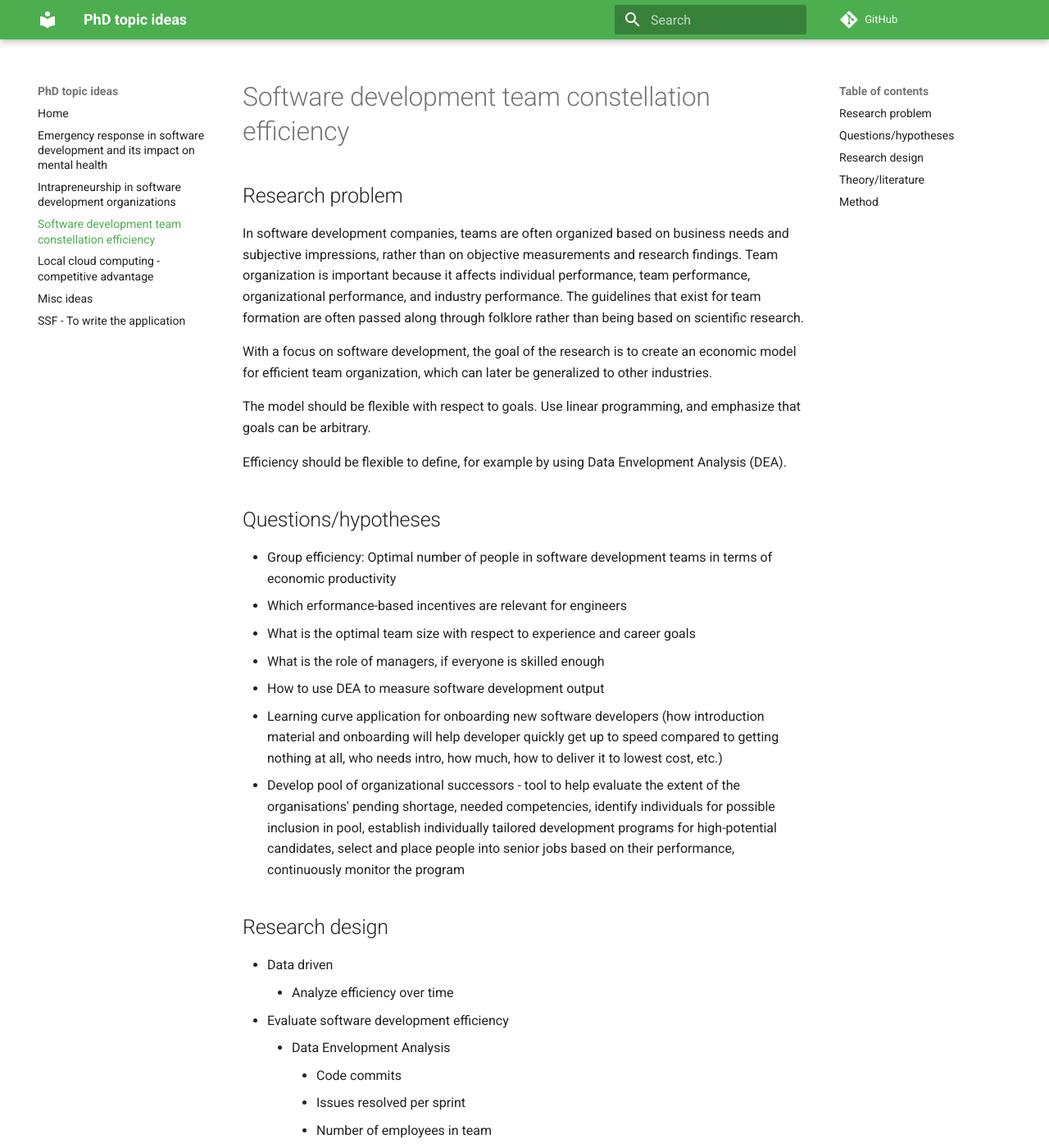
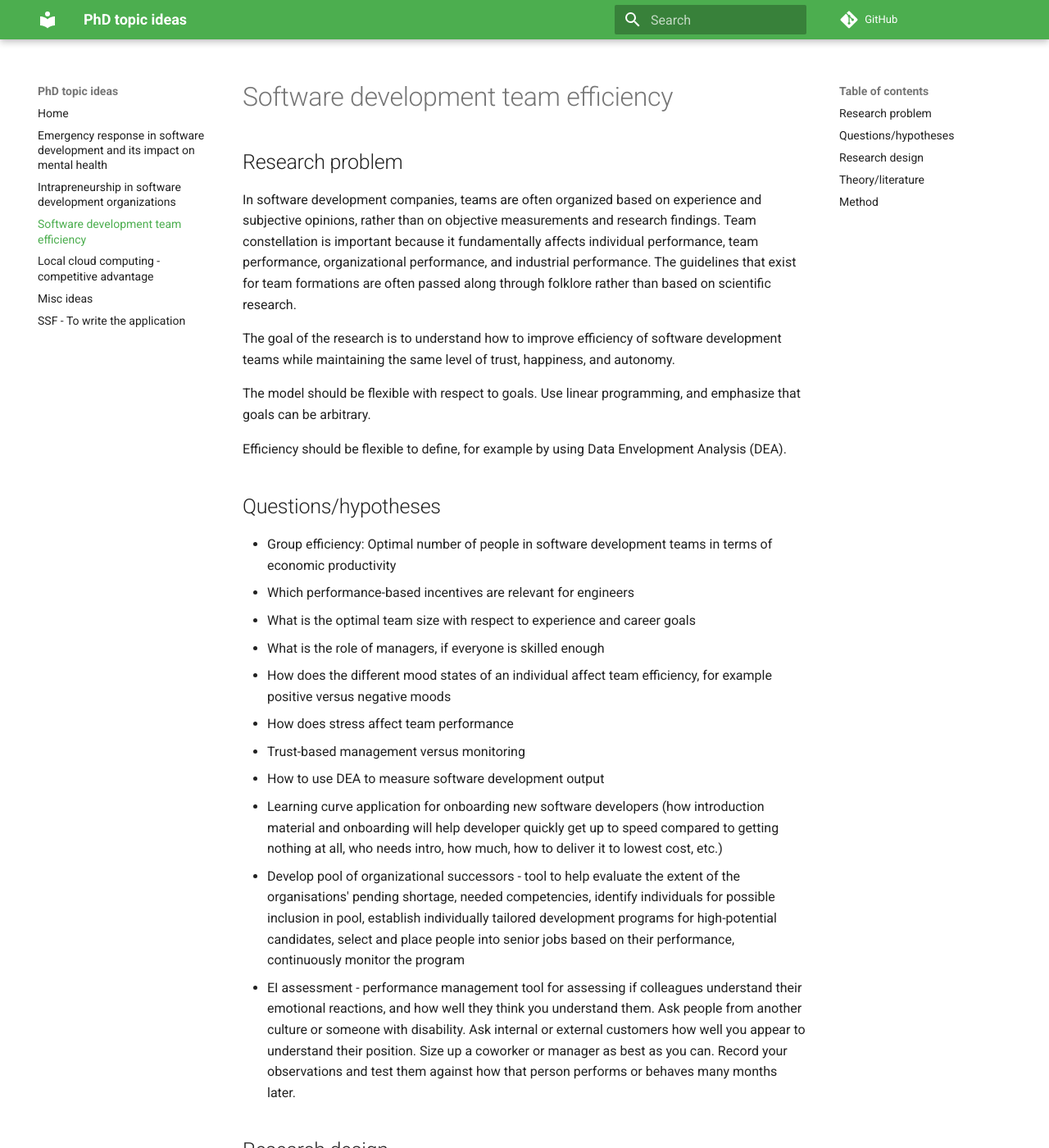
Before and after one commit to karl-johan-grahn/phd_topic_ideas, an MkDocs documentation site: the page built from content/efficiency.md, in a window 1280 px wide and 1400 px high. Shown: the whole window at 82% size. Built offline with MkDocs 1.6.1 and Material for MkDocs 9.7.7, drawn with Linux system fonts in a browser that asks for light colours; comment, search, counter and statistics services are not loaded; some of the changed text lies outside the part shown.

Commit message:
Efficiency updates (#5)
* update

* update

* update

```diff
--- a/content/efficiency.md
+++ b/content/efficiency.md
@@ -1,10 +1,10 @@
-# Software development team constellation efficiency
+# Software development team efficiency
 
 ## Research problem
 
-In software development companies, teams are often organized based on business needs and subjective impressions, rather than on objective measurements and research findings. Team organization is important because it affects individual performance, team performance, organizational performance, and industry performance. The guidelines that exist for team formation are often passed along through folklore rather than being based on scientific research.
+In software development companies, teams are often organized based on experience and subjective opinions, rather than on objective measurements and research findings. Team constellation is important because it fundamentally affects individual performance, team performance, organizational performance, and industrial performance. The guidelines that exist for team formations are often passed along through folklore rather than based on scientific research.
 
-With a focus on software development, the goal of the research is to create an economic model for efficient team organization, which can later be generalized to other industries.
+The goal of the research is to understand how to improve efficiency of software development teams while maintaining the same level of trust, happiness, and autonomy.
 
 The model should be flexible with respect to goals. Use linear programming, and emphasize that goals can be arbitrary.
 
@@ -13,12 +13,16 @@ Efficiency should be flexible to define, for example by using Data Envelopment A
 ## Questions/hypotheses
 
 * Group efficiency: Optimal number of people in software development teams in terms of economic productivity
-* Which erformance-based incentives are relevant for engineers
+* Which performance-based incentives are relevant for engineers
 * What is the optimal team size with respect to experience and career goals
 * What is the role of managers, if everyone is skilled enough
+* How does the different mood states of an individual affect team efficiency, for example positive versus negative moods
+* How does stress affect team performance
+* Trust-based management versus monitoring
 * How to use DEA to measure software development output
 * Learning curve application for onboarding new software developers (how introduction material and onboarding will help developer quickly get up to speed compared to getting nothing at all, who needs intro, how much, how to deliver it to lowest cost, etc.)
 * Develop pool of organizational successors - tool to help evaluate the extent of the organisations' pending shortage, needed competencies, identify individuals for possible inclusion in pool, establish individually tailored development programs for high-potential candidates, select and place people into senior jobs based on their performance, continuously monitor the program
+* EI assessment - performance management tool for assessing if colleagues understand their emotional reactions, and how well they think you understand them. Ask people from another culture or someone with disability. Ask internal or external customers how well you appear to understand their position. Size up a coworker or manager as best as you can. Record your observations and test them against how that person performs or behaves many months later.
 
 ## Research design
 
@@ -42,3 +46,4 @@ Efficiency should be flexible to define, for example by using Data Envelopment A
 * Model beat plan as assignment problem to optimise resource use, while considering learning objectives
 * If applied on organization level, workforce assignment with cross-training defined could optimize task assignment
 * Investigate how small changes in behavior can drastically change the performance, such as saying good morning in a friendly voice
+* Sort out causality by using instrumental variables regression - vacation times for example affect volume of work but not otherwise affect outcomes
--- a/mkdocs.yml
+++ b/mkdocs.yml
@@ -1,10 +1,10 @@
 docs_dir: content
 edit_uri: blob/main/content/
 plugins:
-- search
+  - search
 repo_url: https://github.com/karl-johan-grahn/phd_topic_ideas
 site_name: PhD topic ideas
-#site_url: https://
+site_url: https://karl-johan-grahn.github.io/phd_topic_ideas/
 strict: true
 use_directory_urls: false
 theme:
```
Also changed, not shown: content/misc.md (+0 -1 lines), content/ssf.md (+1 -1 lines).
